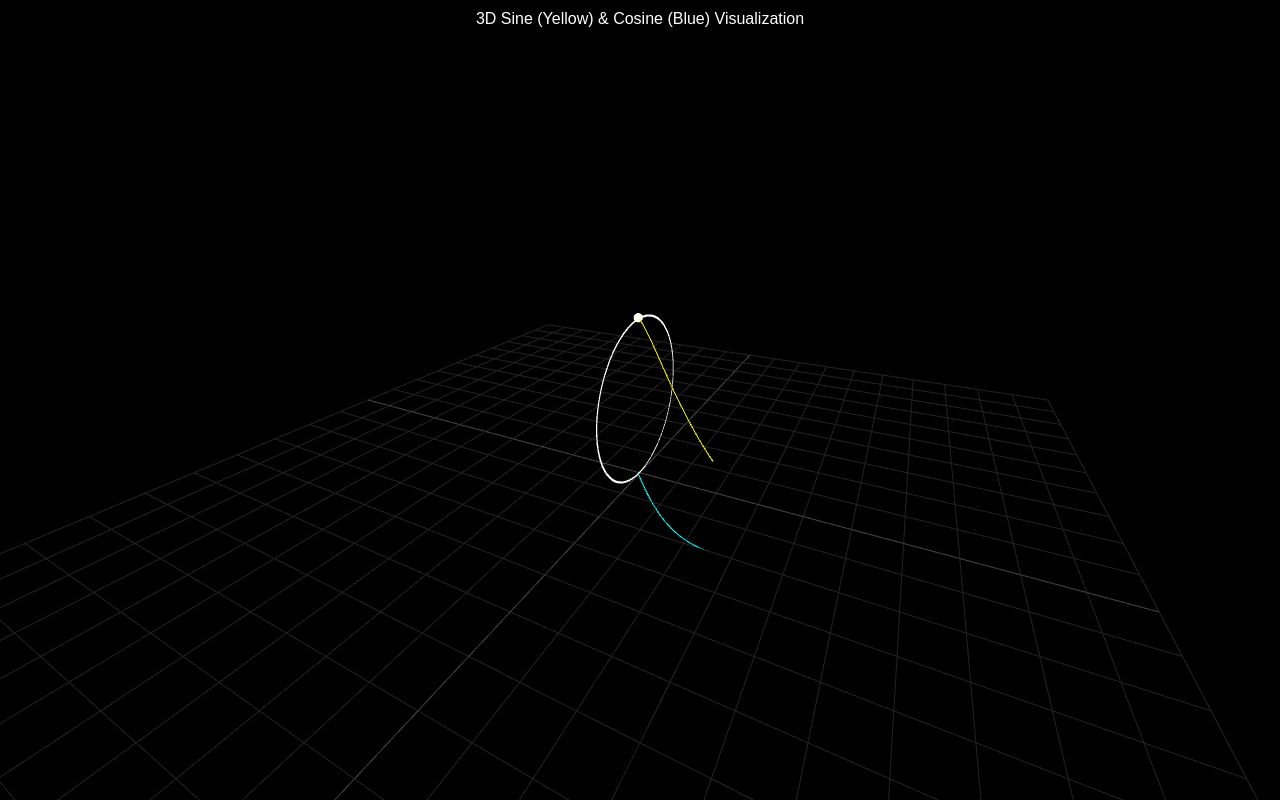
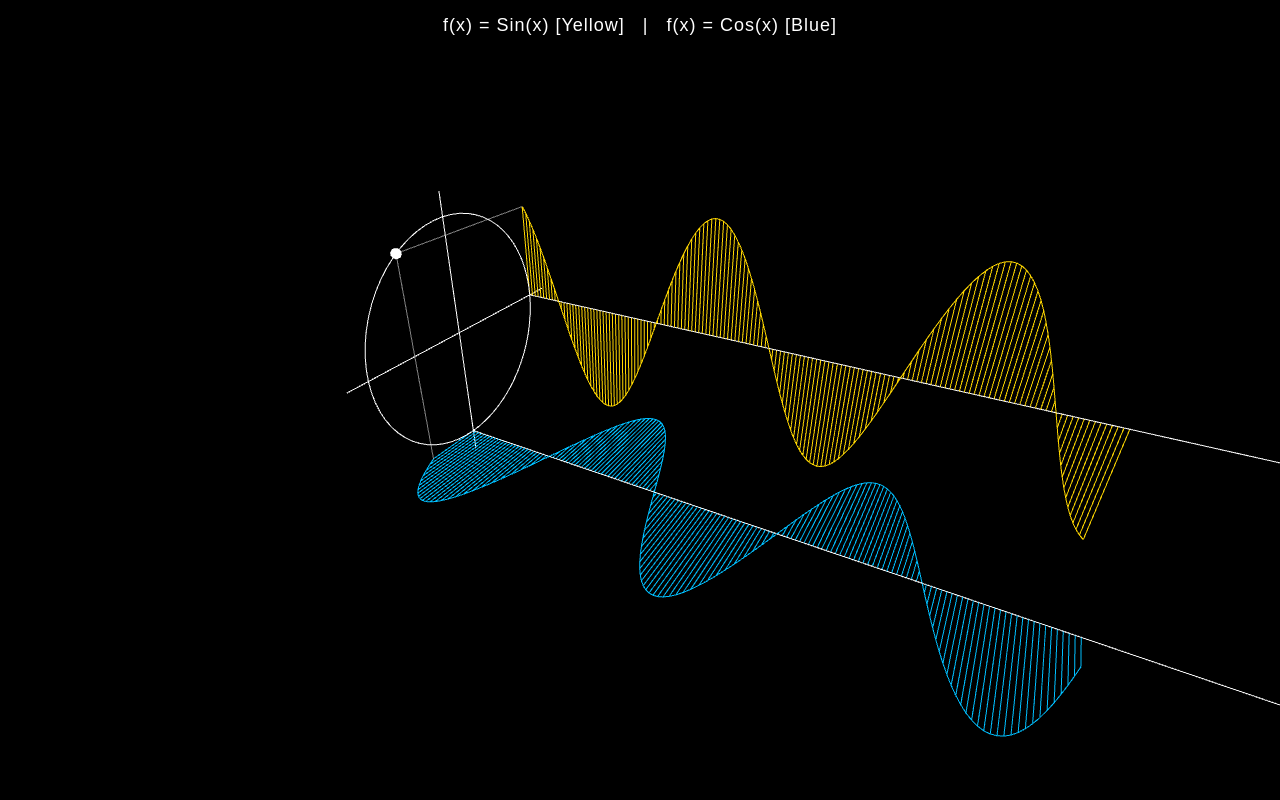
Before and after one commit to apisit0815/simulation, a plain HTML site: page index.html in a window 1280 px wide. Drawn offline with nearby package versions, Linux system fonts and the light colour scheme; animation ran at ten frames a second.

Commit message:
Refactor HTML for 3D Trig Simulation
Updated title and styling for improved aesthetics. Adjusted camera settings and enhanced the visualization of sine and cosine functions.

```diff
--- a/index.html
+++ b/index.html
@@ -1,16 +1,15 @@
-
 <!DOCTYPE html>
 <html lang="th">
 <head>
     <meta charset="UTF-8">
-    <title>Sine & Cosine 3D Simulation</title>
+    <title>Accurate 3D Trig Simulation</title>
     <style>
-        body { margin: 0; background-color: #111; overflow: hidden; font-family: sans-serif; }
-        #info { position: absolute; top: 10px; width: 100%; text-align: center; color: white; pointer-events: none; }
+        body { margin: 0; background-color: #1a1a1a; overflow: hidden; font-family: sans-serif; }
+        #info { position: absolute; top: 15px; width: 100%; text-align: center; color: white; pointer-events: none; font-size: 18px; letter-spacing: 1px;}
     </style>
 </head>
 <body>
-    <div id="info">3D Sine (Yellow) & Cosine (Blue) Visualization</div>
+    <div id="info">f(x) = Sin(x) [Yellow] &nbsp; | &nbsp; f(x) = Cos(x) [Blue]</div>
 
     <script type="importmap">
         {
@@ -25,76 +24,134 @@
         import * as THREE from 'three';
         import { OrbitControls } from 'three/addons/controls/OrbitControls.js';
 
-        // --- 1. Setup Scene ---
+        // --- 1. Setup ---
         const scene = new THREE.Scene();
-        const camera = new THREE.PerspectiveCamera(75, window.innerWidth / window.innerHeight, 0.1, 1000);
+        const camera = new THREE.PerspectiveCamera(60, window.innerWidth / window.innerHeight, 0.1, 1000);
         const renderer = new THREE.WebGLRenderer({ antialias: true });
         renderer.setSize(window.innerWidth, window.innerHeight);
         document.body.appendChild(renderer.domElement);
 
         const controls = new OrbitControls(camera, renderer.domElement);
-        camera.position.set(5, 5, 10);
+        // ตั้งกล้องให้มองเฉียงๆ เหมือนในรูป
+        camera.position.set(8, 5, 8);
+        controls.target.set(3, -1, -1);
         controls.update();
 
-        // --- 2. Create Unit Circle ---
-        const circleGeom = new THREE.RingGeometry(1.95, 2, 64);
-        const circleMat = new THREE.MeshBasicMaterial({ color: 0xffffff, side: THREE.DoubleSide });
-        const circle = new THREE.Mesh(circleGeom, circleMat);
-        circle.rotation.y = Math.PI / 2; // วางแนวตั้งตามภาพ
-        scene.add(circle);
+        const R = 2; // รัศมีวงกลม
 
-        // --- 3. Points and Waves ---
-        const dot = new THREE.Mesh(new THREE.SphereGeometry(0.1), new THREE.MeshBasicMaterial({ color: 0xffffff }));
+        // --- 2. วาดแกนอ้างอิงและวงกลม ---
+        const materialWhite = new THREE.LineBasicMaterial({ color: 0xffffff });
+
+        // วงกลมบนระนาบ YZ
+        const circleGeom = new THREE.BufferGeometry();
+        const circlePts = [];
+        for(let i=0; i<=64; i++) {
+            const th = (i/64) * Math.PI * 2;
+            circlePts.push(new THREE.Vector3(0, R*Math.sin(th), R*Math.cos(th)));
+        }
+        circleGeom.setFromPoints(circlePts);
+        scene.add(new THREE.Line(circleGeom, materialWhite));
+
+        // แกนกากบาทในวงกลม
+        const crossGeom = new THREE.BufferGeometry().setFromPoints([
+            new THREE.Vector3(0, -R*1.2, 0), new THREE.Vector3(0, R*1.2, 0),
+            new THREE.Vector3(0, 0, -R*1.2), new THREE.Vector3(0, 0, R*1.2)
+        ]);
+        scene.add(new THREE.LineSegments(crossGeom, materialWhite));
+
+        // แกน X สำหรับกราฟ Sine (แนวนอนบนกำแพง) และ Cosine (แนวนอนบนพื้น)
+        const axisGeom = new THREE.BufferGeometry().setFromPoints([
+            new THREE.Vector3(0, 0, -R), new THREE.Vector3(12, 0, -R), // แกน Sine
+            new THREE.Vector3(0, -R, 0), new THREE.Vector3(12, -R, 0)  // แกน Cosine
+        ]);
+        scene.add(new THREE.LineSegments(axisGeom, materialWhite));
+
+        // --- 3. เตรียม Data สำหรับกราฟคลื่น ---
+        const NUM_PTS = 150;
+        const LENGTH = 10;
+        const dx = LENGTH / NUM_PTS;
+
+        // Geometries
+        const sineWaveGeom = new THREE.BufferGeometry();
+        const cosWaveGeom = new THREE.BufferGeometry();
+        const sinePillarsGeom = new THREE.BufferGeometry();
+        const cosPillarsGeom = new THREE.BufferGeometry();
+
+        // Arrays สำหรับเก็บตำแหน่ง (X, Y, Z)
+        const sinePts = new Float32Array(NUM_PTS * 3);
+        const cosPts = new Float32Array(NUM_PTS * 3);
+        const sinePillars = new Float32Array(NUM_PTS * 6); // 2 จุดต่อ 1 เส้น
+        const cosPillars = new Float32Array(NUM_PTS * 6);
+
+        // Attributes
+        sineWaveGeom.setAttribute('position', new THREE.BufferAttribute(sinePts, 3));
+        cosWaveGeom.setAttribute('position', new THREE.BufferAttribute(cosPts, 3));
+        sinePillarsGeom.setAttribute('position', new THREE.BufferAttribute(sinePillars, 3));
+        cosPillarsGeom.setAttribute('position', new THREE.BufferAttribute(cosPillars, 3));
+
+        // Materials
+        const matSine = new THREE.LineBasicMaterial({ color: 0xffd700 }); // เหลือง
+        const matCos = new THREE.LineBasicMaterial({ color: 0x00bfff });  // ฟ้า
+
+        // สร้าง Mesh
+        scene.add(new THREE.Line(sineWaveGeom, matSine));
+        scene.add(new THREE.Line(cosWaveGeom, matCos));
+        scene.add(new THREE.LineSegments(sinePillarsGeom, matSine));
+        scene.add(new THREE.LineSegments(cosPillarsGeom, matCos));
+
+        // จุดที่วิ่งบนวงกลมและเส้นฉายภาพ
+        const dot = new THREE.Mesh(new THREE.SphereGeometry(0.08), new THREE.MeshBasicMaterial({color: 0xffffff}));
         scene.add(dot);
 
-        const sinePoints = [];
-        const cosPoints = [];
-        const maxPoints = 500;
-
-        const sineLineGeom = new THREE.BufferGeometry();
-        const sineLineMat = new THREE.LineBasicMaterial({ color: 0xffff00 }); // สีเหลือง
-        const sineLine = new THREE.Line(sineLineGeom, sineLineMat);
-        scene.add(sineLine);
-
-        const cosLineGeom = new THREE.BufferGeometry();
-        const cosLineMat = new THREE.LineBasicMaterial({ color: 0x00ffff }); // สีฟ้า
-        const cosLine = new THREE.Line(cosLineGeom, cosLineMat);
-        scene.add(cosLine);
-
-        // แกนอ้างอิง
-        const grid = new THREE.GridHelper(20, 20, 0x444444, 0x222222);
-        grid.position.y = -2;
-        scene.add(grid);
+        const projectionGeom = new THREE.BufferGeometry();
+        const projectionMat = new THREE.LineBasicMaterial({ color: 0xffffff, transparent: true, opacity: 0.5 });
+        const projectionLines = new THREE.LineSegments(projectionGeom, projectionMat);
+        scene.add(projectionLines);
 
         // --- 4. Animation Loop ---
         let time = 0;
         function animate() {
             requestAnimationFrame(animate);
-            time += 0.03;
+            time += 0.02; // ความเร็ว
 
-            // คำนวณตำแหน่งบนวงกลม
-            const x = Math.cos(time) * 2;
-            const y = Math.sin(time) * 2;
-            dot.position.set(0, y, x);
+            // คำนวณคลื่นทั้งหมด
+            for (let i = 0; i < NUM_PTS; i++) {
+                let x = i * dx;
+                let t = time - x * 1.5; // ย้อนเวลาตามระยะ X เพื่อให้คลื่นไหลไปข้างหน้า
+                let y = R * Math.sin(t);
+                let z = R * Math.cos(t);
 
-            // เก็บค่าสำหรับวาดคลื่น (ถอยหลังไปตามแกน X ของจอ)
-            sinePoints.unshift(new THREE.Vector3(0, y, x)); // Sine วิ่งออกไปด้านหลัง
-            cosPoints.unshift(new THREE.Vector3(0, -2, x)); // Cosine วิ่งไปที่พื้น
+                // Sine (กำแพง Z = -R)
+                sinePts[i*3] = x; sinePts[i*3+1] = y; sinePts[i*3+2] = -R;
 
-            // เลื่อนจุดในอดีตออกไปตามแนวแกน (Simulation การไหล)
-            for(let i=0; i < sinePoints.length; i++) {
-                sinePoints[i].x = i * 0.05;
-                cosPoints[i].x = i * 0.05;
+                // ซี่กรง Sine (จากแกนไปหาคลื่น)
+                sinePillars[i*6] = x; sinePillars[i*6+1] = 0; sinePillars[i*6+2] = -R;
+                sinePillars[i*6+3] = x; sinePillars[i*6+4] = y; sinePillars[i*6+5] = -R;
+
+                // Cosine (พื้น Y = -R)
+                cosPts[i*3] = x; cosPts[i*3+1] = -R; cosPts[i*3+2] = z;
+
+                // ซี่กรง Cosine (จากแกนไปหาคลื่น)
+                cosPillars[i*6] = x; cosPillars[i*6+1] = -R; cosPillars[i*6+2] = 0;
+                cosPillars[i*6+3] = x; cosPillars[i*6+4] = -R; cosPillars[i*6+5] = z;
             }
 
-            if (sinePoints.length > maxPoints) {
-                sinePoints.pop();
-                cosPoints.pop();
-            }
+            // แจ้ง Three.js ว่าข้อมูลมีการอัปเดต
+            sineWaveGeom.attributes.position.needsUpdate = true;
+            cosWaveGeom.attributes.position.needsUpdate = true;
+            sinePillarsGeom.attributes.position.needsUpdate = true;
+            cosPillarsGeom.attributes.position.needsUpdate = true;
 
-            // Update Geometry
-            sineLineGeom.setFromPoints(sinePoints);
-            cosLineGeom.setFromPoints(cosPoints);
+            // อัปเดตจุดบนวงกลม
+            let current_y = R * Math.sin(time);
+            let current_z = R * Math.cos(time);
+            dot.position.set(0, current_y, current_z);
+
+            // อัปเดตเส้นฉายภาพจากวงกลมไปหากราฟ
+            projectionGeom.setFromPoints([
+                new THREE.Vector3(0, current_y, current_z), new THREE.Vector3(0, current_y, -R), // เส้นโยงไป Sine
+                new THREE.Vector3(0, current_y, current_z), new THREE.Vector3(0, -R, current_z)  // เส้นโยงไป Cosine
+            ]);
 
             renderer.render(scene, camera);
         }
```
